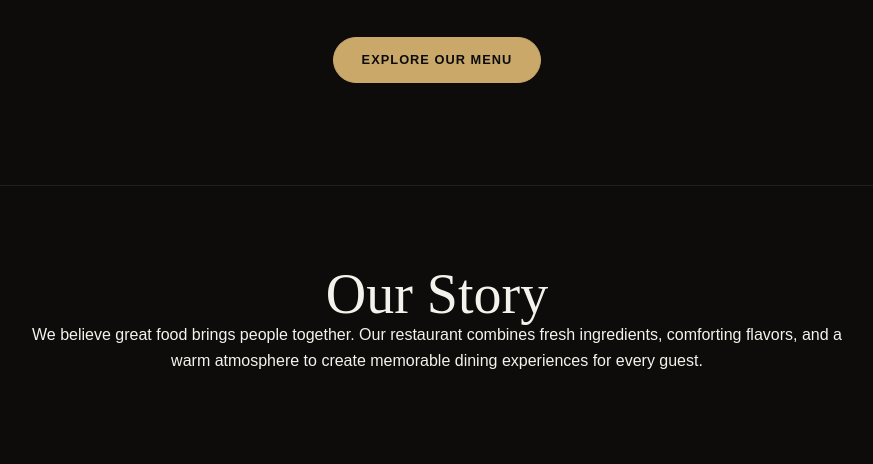
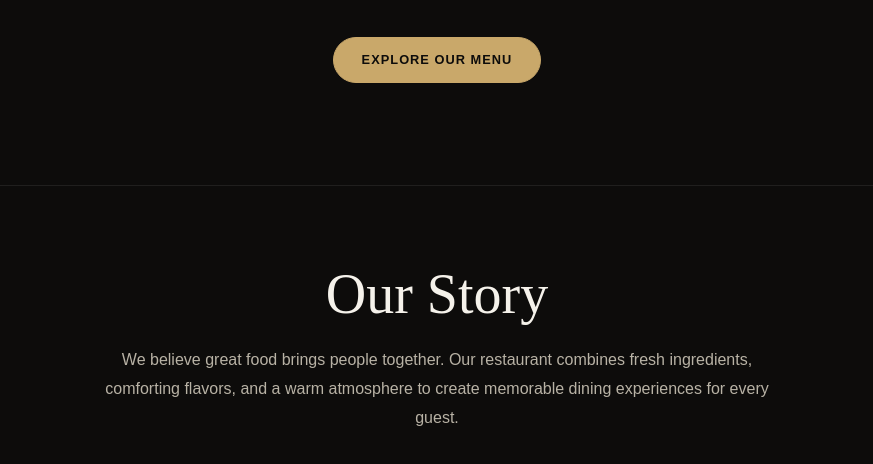
Before and after one commit to Noorullah814/the-odin-project, a website built with webpack: page javascript/03-restaurant-page/src/template.html in a window 1280 px wide. Shown: the part 456-920 px from the top of the page, without its empty margins (203-1076 px from the left). Built offline with nearby package versions, Linux system fonts and the light colour scheme.

Commit message:
Style paragraph text

```diff
--- a/javascript/03-restaurant-page/src/style.css
+++ b/javascript/03-restaurant-page/src/style.css
@@ -154,3 +154,11 @@ nav button:hover {
    line-height: 1;
     color: var(--text-primary);
 }
+
+.about p {
+   max-width: 700px;
+    margin: 1.5rem auto 0;
+     color: var(--text-secondary);
+     font-size: 1rem;
+     line-height: 1.8;
+}
```
